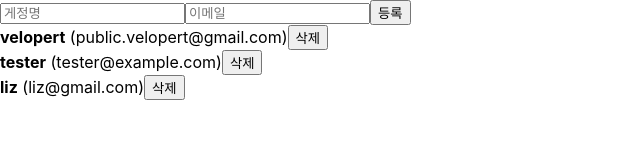
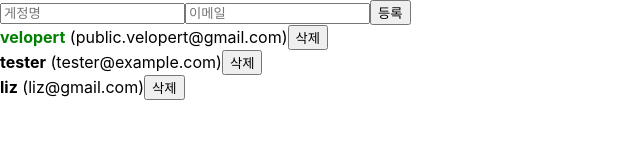
Before and after one commit to euna0104/begin-react, a React (Create React App) app: page / in a window 1280 px wide. Shown: the top 160 px of the page, without its empty margins (0-640 px from the left). Built offline with nearby package versions, Linux system fonts and the light colour scheme.

Commit message:
update: 배열 항목 수정하기

```diff
--- a/src/App.js
+++ b/src/App.js
@@ -19,17 +19,20 @@ function App() {
     {
       id: 1,
       username: 'velopert',
-      email: 'public.velopert@gmail.com'
+      email: 'public.velopert@gmail.com',
+      active: true
     },
     {
       id: 2,
       username: 'tester',
-      email: 'tester@example.com'
+      email: 'tester@example.com',
+      active: false
     },
     {
       id: 3,
       username: 'liz',
-      email: 'liz@gmail.com'
+      email: 'liz@gmail.com',
+      active: false
     }
   ]);
 
@@ -54,6 +57,14 @@ function App() {
     // =user.id 가 id 인 것을 제거한다.
     setUsers(users.filter(user => user.id !== id));
   };
+
+  const onToggle = id => {
+    setUsers(
+      users.map(user =>
+        user.id === id ? {...user, active: !user.active } : user
+      )
+    );
+  };
   return (
     <>
       <CreateUser
@@ -62,7 +73,7 @@ function App() {
          onChange={onChange}
          onCreate={onCreate}
        />
-      <UserList users={users} onRemove={onRemove} />
+      <UserList users={users} onRemove={onRemove} onToggle={onToggle} />
     </>
   );
 }
--- a/src/UserList.js
+++ b/src/UserList.js
@@ -1,19 +1,29 @@
 import React from 'react';
 
-function User({ user, onRemove }) {
+function User({ user, onRemove, onToggle }) {
   return (
     <div>
-      <b>{user.username}</b> <span>({user.email})</span>
+      <b
+        style={{
+          cursor: 'pointer',
+          color: user.active ? 'green' : 'black'
+        }}
+        onClick={() => onToggle(user.id)}
+      >
+        {user.username}
+      </b>
+      &nbsp;
+      <span>({user.email})</span>
       <button onClick={() => onRemove(user.id)}>삭제</button>
     </div>
   );
 }
 
-function UserList({ users, onRemove }) {
+function UserList({ users, onRemove, onToggle }) {
   return (
     <div>
       {users.map(user => (
-        <User user={user} key={user.id} onRemove={onRemove} />
+        <User user={user} key={user.id} onRemove={onRemove} onToggle={onToggle} />
       ))}
     </div>
   );
```
Also changed, not shown: public/react.md (+3 -0 lines).
